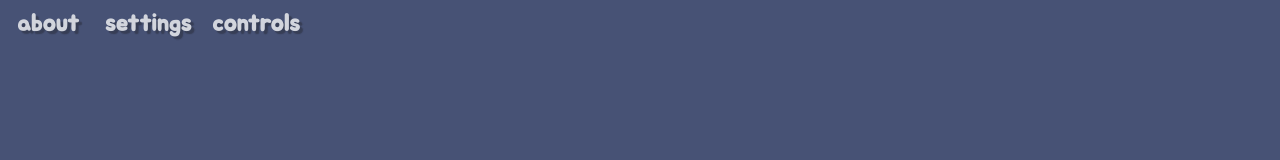
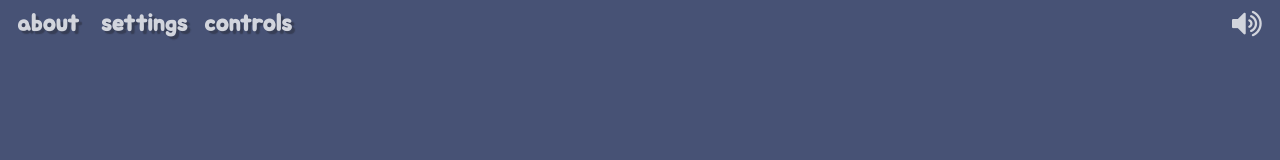
Before and after one commit to ahhreggi/pnc, a React (Create React App) app: page / in a window 1280 px wide. Shown: the top 160 px of the page. Built offline with nearby package versions, Linux system fonts and the light colour scheme.

Commit message:
Add timer alarm, timer toggle, update Controls

```diff
--- a/public/index.html
+++ b/public/index.html
@@ -4,6 +4,7 @@
     <meta charset="utf-8" />
     <link rel="icon" href="%PUBLIC_URL%/favicon.ico" />
     <meta name="viewport" content="width=device-width, initial-scale=1" />
+    <link rel="stylesheet" href="https://cdnjs.cloudflare.com/ajax/libs/font-awesome/4.7.0/css/font-awesome.min.css">
     <title>Pomomilk | A Simple Interactive Pomodoro Timer</title>
   </head>
   <body>
--- a/src/App.js
+++ b/src/App.js
@@ -1,6 +1,6 @@
 import { useState, useEffect } from "react";
 import { useSelector, useDispatch } from "react-redux";
-import { toggleSettings, resetTimer, setTheme, resetTheme, setAnimation, toggleInvert, setLiquid, increaseTimer, decreaseTimer, adjustInterval, resetInterval, startTimer, stopTimer, getNextStep, toggleAutoStart, setAlert, countAlert } from "./actions";
+import { toggleSettings, resetTimer, setTheme, resetTheme, setAnimation, toggleInvert, setLiquid, increaseTimer, decreaseTimer, adjustInterval, resetInterval, startTimer, stopTimer, getNextStep, toggleAutoStart, setAlert, countAlert, toggleSound } from "./actions";
 import "./App.scss";
 import Timer from "./components/Timer";
 import About from "./components/About";
@@ -175,10 +175,15 @@ const App = () => {
       showAlert("changed timer style");
       break;
 
+    // V: Change timer style
+    case "KeyV":
+      dispatch(setAnimation("next"));
+      showAlert("changed animation style");
+      break;
+
     // M: Change timer style
     case "KeyM":
-      dispatch(setAnimation("next"));
-      showAlert("changed animation style");
+      onToggleSound();
       break;
 
     // Shift + T: Reset bg + milk to default
@@ -257,6 +262,12 @@ const App = () => {
     }
   };
 
+  // Toggle timer alarm
+  const onToggleSound = () => {
+    dispatch(toggleSound());
+    showAlert("timer alarm");
+  };
+
   // COMPONENT VARIABLES ////////////////////////////////////////////
 
   // CSS
@@ -292,6 +303,10 @@ const App = () => {
     message += ` to ${settings.animation}`;
     break;
   }
+  case "timer alarm": {
+    message += ` ${settings.playSound ? "enabled" : "disabled"}`;
+    break;
+  }
   }
 
   ///////////////////////////////////////////////////////////////////
@@ -301,9 +316,14 @@ const App = () => {
 
       {/* Nav Bar */}
       <header className="nav foreground">
-        <h4 className="settings-toggle" onClick={() => setShowAbout(true)}>about</h4>
-        <h4 className="settings-toggle" onClick={() => onToggleSettings()}>settings</h4>
-        <h4 className="settings-toggle" onClick={() => setShowHelp(true)}>controls</h4>
+        <div className="nav-left">
+          <h4 className="settings-toggle" onClick={() => setShowAbout(true)}>about</h4>
+          <h4 className="settings-toggle" onClick={() => onToggleSettings()}>settings</h4>
+          <h4 className="settings-toggle" onClick={() => setShowHelp(true)}>controls</h4>
+        </div>
+        <div className="nav-right" onClick={() => onToggleSound()}>
+          <i className={`sound-toggle fa fa-volume-up ${settings.playSound ? "active" : ""}`} />
+        </div>
       </header>
 
       {/* Main Display */}
--- a/src/App.scss
+++ b/src/App.scss
@@ -127,15 +127,19 @@
   header.nav {
     position: absolute;
     top: 0;
-    left: 0.5rem;
     @include flex-center;
     justify-content: space-between;
     padding: 0.5rem;
-    width: 17rem;
+    width: 100vw;
 
+    .nav-left,
+    .nav-right {
+      display: flex;
+      justify-content: space-between;
+      // border: 1px solid red;
       h4 {
-      @include flex-center;
-      width: 4rem;
+        // border: 1px solid red;
+        width: 6rem;
         opacity: 0.8;
 
         &:hover {
@@ -147,6 +151,27 @@
           margin-left: 0.5rem;
         }
       }
+
+      .sound-toggle {
+        font-size: 2rem;
+        margin-right: 1rem;
+        opacity: 0.7;
+        color: $dark;
+        height: 2rem;
+        width: 2rem;
+        &.active {
+          opacity: 0.8;
+          color: $white;
+        }
+        &:hover {
+          opacity: 1;
+          cursor: pointer;
+          font-size: 2.1rem;
+        }
+      }
+
+    }
+
 
     /* Responsive Styles */
     @media screen and (max-width: 960px) {
--- a/src/actions/index.js
+++ b/src/actions/index.js
@@ -150,3 +150,9 @@ export const countAlert = (message) => {
     payload: message
   };
 };
+
+export const toggleSound = () => {
+  return {
+    type: "TOGGLE_SOUND"
+  };
+};
--- a/src/components/Help.js
+++ b/src/components/Help.js
@@ -80,6 +80,14 @@ const Help = (props) => {
         </h4>
         <h4>
           <span className="option">
+            <span className="key">M</span>
+          </span>
+          <span className="value">
+            toggle timer alarm
+          </span>
+        </h4>
+        <h4>
+          <span className="option">
             <span className="key">Z</span>
             <span className="key">X</span>
             <span className="key">C</span>
@@ -90,7 +98,7 @@ const Help = (props) => {
         </h4>
         <h4>
           <span className="option">
-            <span className="key">M</span>
+            <span className="key">V</span>
           </span>
           <span className="value">
             cycle milk animation styles
--- a/src/components/Settings.js
+++ b/src/components/Settings.js
@@ -1,6 +1,6 @@
 import { useEffect } from "react";
 import { useSelector, useDispatch } from "react-redux";
-import { increaseTimer, resetTimer, setTheme, setAnimation, toggleInvert, setLiquid, toggleSettings, togglePage, setFocus, setChill, setBigChill, getNextStep, toggleAutoStart } from "../actions";
+import { increaseTimer, resetTimer, setTheme, setAnimation, toggleInvert, setLiquid, toggleSettings, togglePage, setFocus, setChill, setBigChill, getNextStep, toggleAutoStart, toggleSound } from "../actions";
 import moment from "moment";
 import classNames from "classnames";
 import "./Settings.scss";
@@ -131,6 +131,10 @@ const Settings = () => {
               <span className="option">timer style:</span>
               <span className="value">{settings.invert ? "inverted" : "default"}</span>
             </h4>
+            <h4 className="settings-toggle" onClick={() => dispatch(toggleSound())}>
+              <span className="option">timer alarm:</span>
+              <span className="value">{settings.playSound ? "on" : "off"}</span>
+            </h4>
             <h4 className="settings-toggle" onClick={() => dispatch(toggleAutoStart())}>
               <span className="option">autostart:</span>
               <span className="value">{settings.autoStart ? "enabled" : "disabled"}</span>
--- a/src/components/Timer.js
+++ b/src/components/Timer.js
@@ -1,6 +1,6 @@
 import { useEffect } from "react";
 import { useSelector, useDispatch } from "react-redux";
-import { decreaseTimer, setTimer, startTimer, stopTimer, getNextStep } from "../actions";
+import { decreaseTimer, setTimer, startTimer, stopTimer, getNextStep, setAlert } from "../actions";
 import moment from "moment";
 import classNames from "classnames";
 import "./Timer.scss";
@@ -42,8 +42,16 @@ const Timer = () => {
     }
   });
 
+  useEffect(() => {
+    if (enabled && settings.playSound && time === 0) {
+      const audio = new Audio("/alert.mp3");
+      audio.play();
+    }
+  }, [time]);
+
   // startTimer & stopTimer handler
   const toggleTimer = () => {
+    dispatch(setAlert(`timer ${enabled ? "stopped" : "started"}`));
     dispatch(enabled ? stopTimer() : startTimer());
   };
 
--- a/src/reducers/settings.js
+++ b/src/reducers/settings.js
@@ -14,7 +14,8 @@ const defaultSettings = {
   page: 1,
   selection: null,
   alert: null,
-  alertTimeout: 3
+  alertTimeout: 3,
+  playSound: true
 };
 
 const options = {
@@ -144,6 +145,10 @@ const settingsReducer = (state = defaultSettings, action) => {
     return { ...state, alert: alert, alertTimeout: timeout >= 0 ? timeout : 0 };
   }
 
+  // Sounds
+  case "TOGGLE_SOUND":
+    return { ...state, playSound: !state.playSound };
+
   default:
     return state;
   }
```
Also changed, not shown: 1 other file (tests, documents, lock files or other folders). Lines whose indentation alone changed are shown as unchanged.
